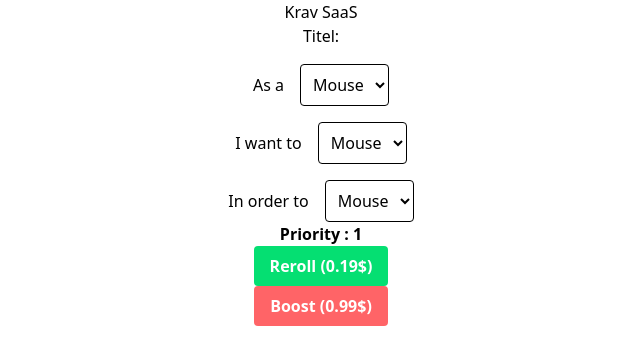
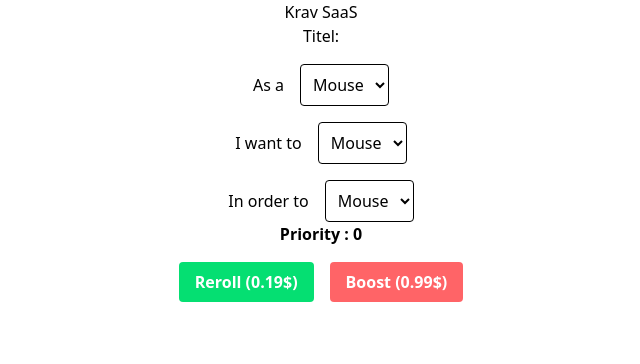
Before and after one commit to 89netraM/krav-saas, a React (Vite) app in the folder krav-saas/: page / in a window 1280 px wide. Shown: the top 364 px of the page, without its empty margins (319-959 px from the left). Built offline with nearby package versions, Linux system fonts and the light colour scheme.

Commit message:
Buttons set priority

```diff
--- a/krav-saas/src/App.tsx
+++ b/krav-saas/src/App.tsx
@@ -1,5 +1,8 @@
+import { useState } from "react";
 import "./index.css";
 function App() {
+  const [priority, setPriority] = useState(0)
+
   return (
     <>
       <div className="flex flex-col justify-content-center items-center h-screen">
@@ -32,9 +35,11 @@ function App() {
             <option value="option3">Cow</option>
           </select>
         </div>
-        <p className="font-bold"> Priority : 1 </p>
-        <button className="bg-green-400 text-white font-bold py-2 px-4 rounded hover:bg-green-500 transition duration-300"> Reroll (0.19$) </button>
-        <button className="bg-red-400 text-white font-bold py-2 px-4 rounded hover:bg-green-500 transition duration-300"> Boost (0.99$)</button>
+        <p className="font-bold"> Priority : {priority} </p>
+        <div className="flex flex gap-4 mt-4 ">
+          <button onClick={() => (setPriority(Math.round(Math.random() * 10)))} className="bg-green-400 text-white font-bold py-2 px-4 rounded hover:bg-green-500 transition duration-300"> Reroll (0.19$) </button>
+          <button onClick={() => (setPriority(priority + 1))} className="bg-red-400 text-white font-bold py-2 px-4 rounded hover:bg-green-500 transition duration-300"> Boost (0.99$)</button>
+        </div>
       </div>
     </>
   );
```
